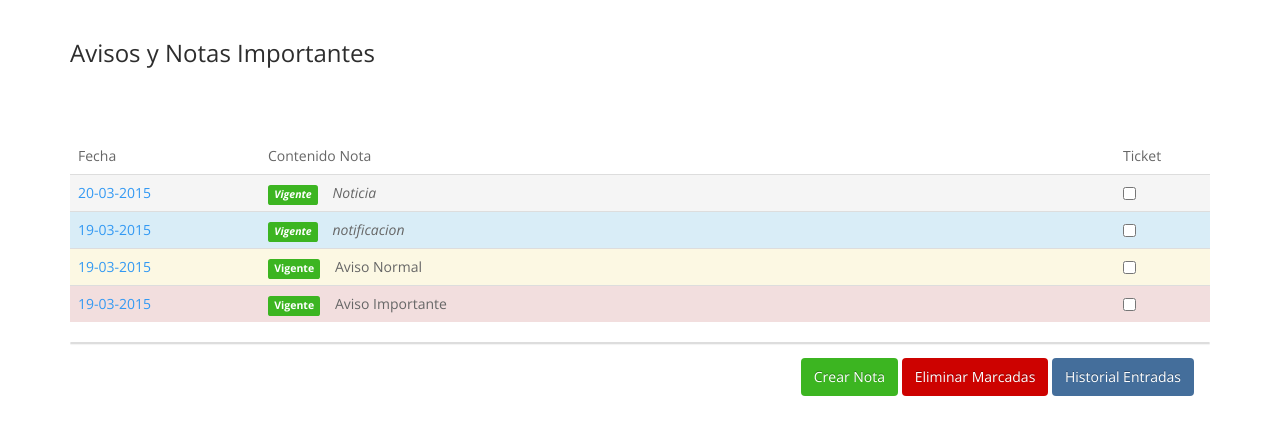
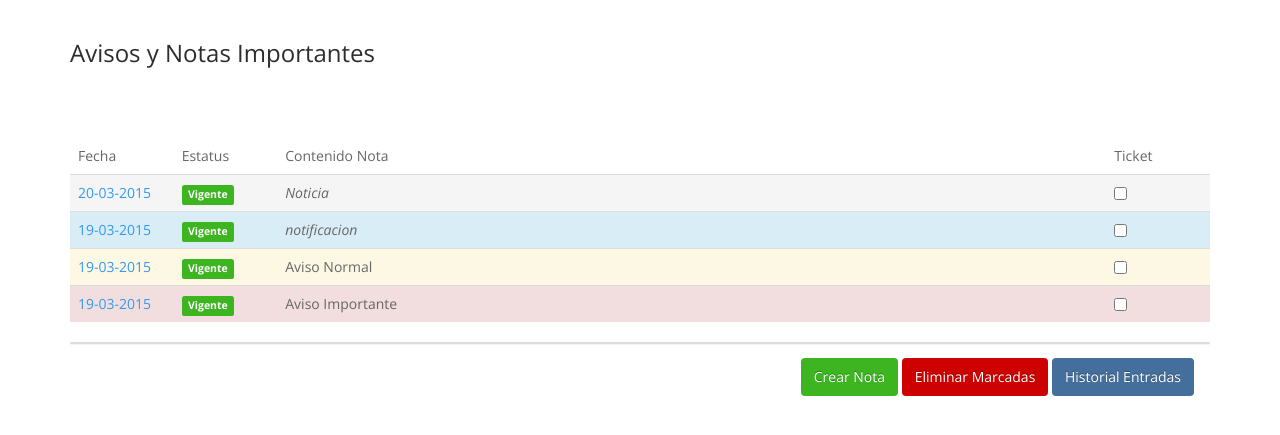
Before and after one commit to themakunga/portalBitacora, a PHP site: page / in a window 1280 px wide, after a click that opens the changed part. Shown: the part 60-495 px from the top of the page. Run offline with PHP 8.4, Linux system fonts and the light colour scheme; the visitor is signed in with stand-in values (Sample User, id 1); data comes from the database, SQL or seed files in the repository; some libraries are stand-ins or nearby versions.

Commit message:
0.32.2
Se corrige boton status por columna en tabla para mejor ordenamiento

```diff
--- a/sections/notice.php
+++ b/sections/notice.php
@@ -7,8 +7,9 @@
 
 		<thead>
 			<tr>
-				<td class="col-xs-2"> Fecha </td>
-				<td class="col-xs-9"> Contenido Nota </td>
+				<td class="col-xs-1"> Fecha </td>
+				<td class="col-xs-1"> Estatus </td>
+				<td class="col-xs-8"> Contenido Nota </td>
 				<td class="col-xs-1"> Ticket</td>
 			</tr>
 		</thead>
@@ -19,33 +20,37 @@
 		while($lista = mysql_fetch_array($res)){
 			$array = $lista['id'];
 			if($lista['importancia'] == 1){
-				echo 	'<tr class="warning"><td class="col-xs-2">
+				echo 	'<tr class="warning"><td class="col-xs-1">
 							<a href=javascript:newPopup("sections/popup-notice.php?edit='.$array.'");>'.convertir_fecha($lista['fecha_crea'],1).'</a>
 						</td>
-						<td class="col-xs-9">'.iconosNotas($lista['id']).$lista['descripcion'].'</td>
+						<td class="col-xs-1">'.iconosNotas($lista['id']).'</td>
+						<td class="col-xs-8">'.$lista['descripcion'].'</td>
 						<td class="col-xs-1"> <input type="checkbox" name="nota[]" value="'.$lista['id'].'"></td>
 							<input type ="text" name="id[]" value="'.$lista['id'].'" style="visibility: hidden"></tr>';
 			}else{
 				if($lista['importancia'] == 2){
-					echo 	'<h4><tr class="danger"><td class="col-xs-2">
+					echo 	'<h4><tr class="danger"><td class="col-xs-1">
 								<a href=javascript:newPopup("sections/popup-notice.php?edit='.$array.'");>'.convertir_fecha($lista['fecha_crea'],1).'</a>
 							</td>
-							<td class="col-xs-9">'.iconosNotas($lista['id']).$lista['descripcion'].'</td>
+							<td class="col-xs-1">'.iconosNotas($lista['id']).'</td>
+							<td class="col-xs-8">'.$lista['descripcion'].'</td>
 							<td class="col-xs-1"> <input type="checkbox" name="nota[]" value="'.$lista['id'].'"></td>
 							<input type ="text" name="id[]" value="'.$lista['id'].'" style="visibility: hidden"></tr>';
 				}else{
 					if($lista['importancia'] == 4){
-						echo '<tr class="active"><td class="col-xs-2">
+						echo '<tr class="active"><td class="col-xs-1">
 								<a href=javascript:newPopup("sections/popup-notice.php?edit='.$array.'");>'.convertir_fecha($lista['fecha_crea'],1).'</a>
 							</td>
-							<td class="col-xs-9"><i>'.iconosNotas($lista['id']).$lista['descripcion'].'</i></td>
+							<td class="col-xs-1">'.iconosNotas($lista['id']).'</td>
+							<td class="col-xs-8"><i>'.$lista['descripcion'].'</i></td>
 							<td class="col-xs-1"> <input type="checkbox" name="nota[]" value="'.$lista['id'].'"></td>
 							<input type ="text" name="id[]" value="'.$lista['id'].'" style="visibility: hidden"></tr>';
 						}else{
-							echo '<tr class="info"><td class="col-xs-2">
+							echo '<tr class="info"><td class="col-xs-1">
 								<a href=javascript:newPopup("sections/popup-notice.php?edit='.$array.'");>'.convertir_fecha($lista['fecha_crea'],1).'</a>
 							</td>
-							<td class="col-xs-9"><i>'.iconosNotas($lista['id']).$lista['descripcion'].'</i></td>
+							<td class="col-xs-1">'.iconosNotas($lista['id']).'</td>
+							<td class="col-xs-8"><i>'.$lista['descripcion'].'</i></td>
 							<td class="col-xs-1"> <input type="checkbox" name="nota[]" value="'.$lista['id'].'"></td>
 							<input type ="text" name="id[]" value="'.$lista['id'].'" style="visibility: hidden"></tr>';
 
```
